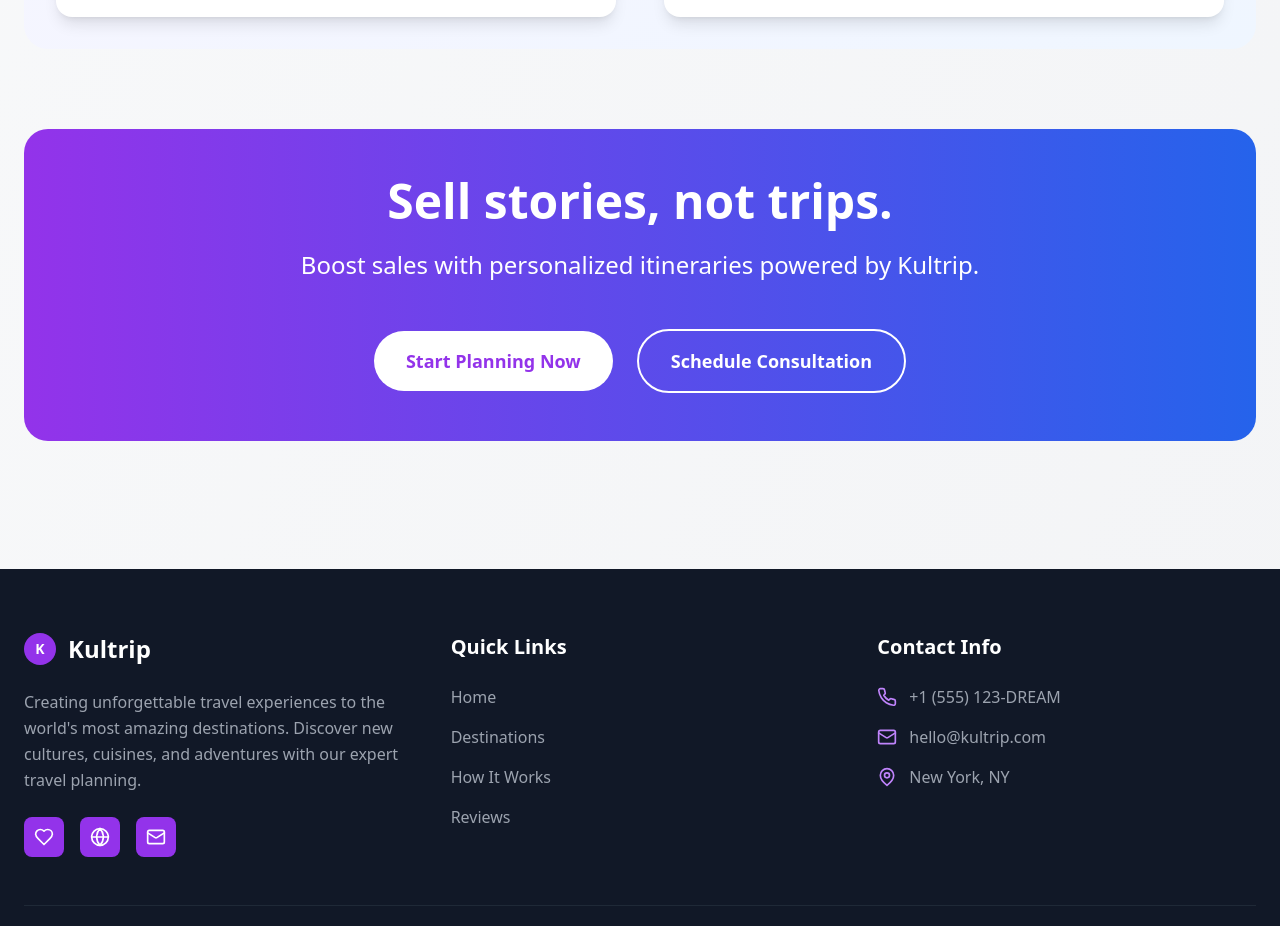
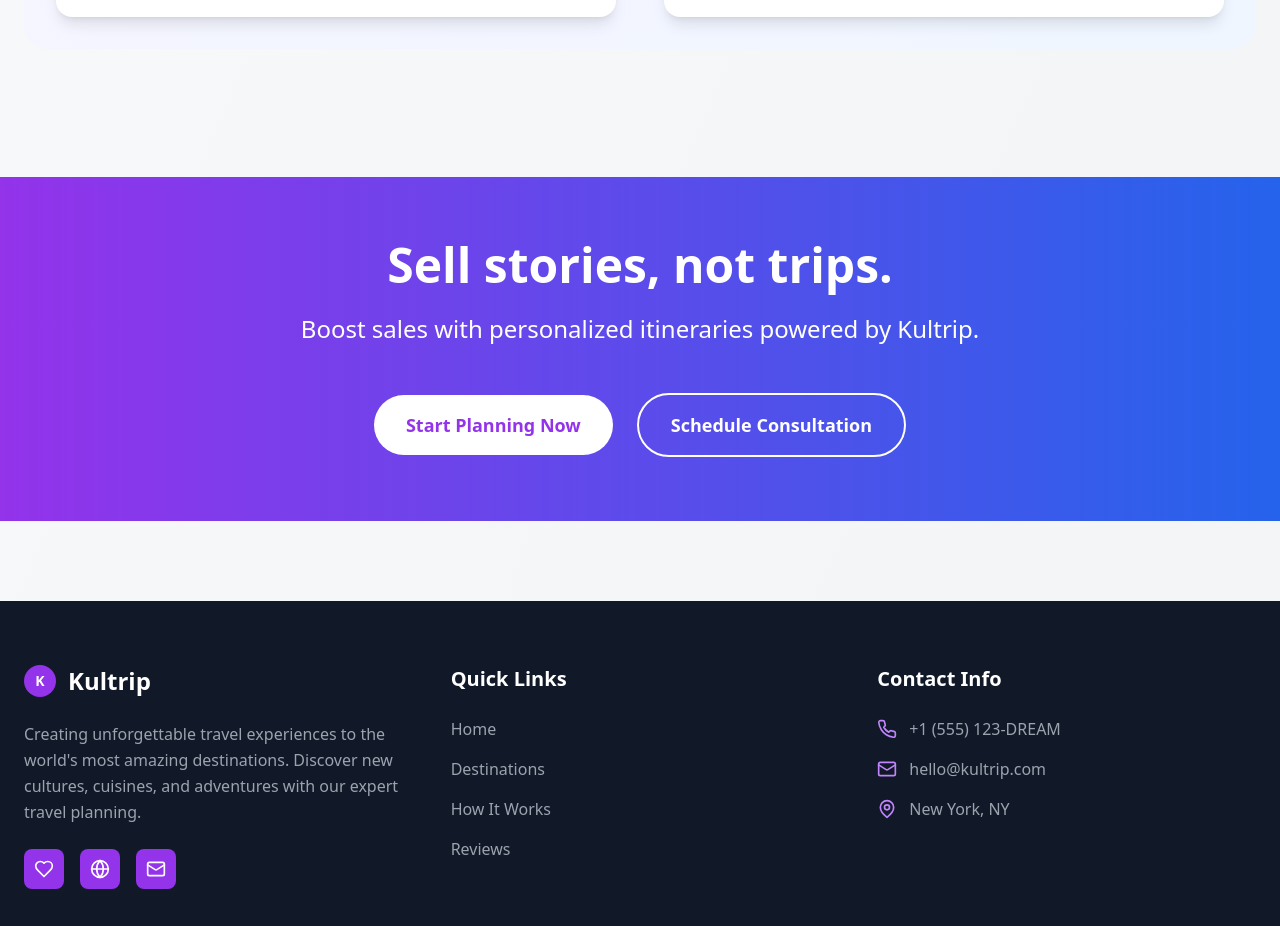
Before and after one commit to othiagoribeiro/landingkultrip, a React (Vite) app: page / in a window 1280 px wide. Shown: the part 1960-2886 px from the top of the page. Built offline with nearby package versions, Linux system fonts and the light colour scheme.

Commit message:
Ajustar CTA para largura total da página

```diff
--- a/src/App.tsx
+++ b/src/App.tsx
@@ -107,8 +107,11 @@ function App() {
         {/* ROI Calculator */}
         <ROICalculator />
 
-        {/* Call to Action Section */}
-        <section className="mt-20 bg-gradient-to-r from-purple-600 to-blue-600 rounded-3xl p-12 text-center text-white">
+      </main>
+
+      {/* Call to Action Section - Full Width */}
+      <section className="mt-20 bg-gradient-to-r from-purple-600 to-blue-600 py-16 text-center text-white">
+        <div className="max-w-7xl mx-auto px-6">
           <h2 className="text-4xl md:text-5xl font-bold mb-6">
             Sell stories, not trips.
           </h2>
@@ -123,8 +126,8 @@ function App() {
               Schedule Consultation
             </button>
           </div>
-        </section>
-      </main>
+        </div>
+      </section>
 
       {/* Footer */}
       <footer className="bg-gray-900 text-white py-16 mt-20">
```
